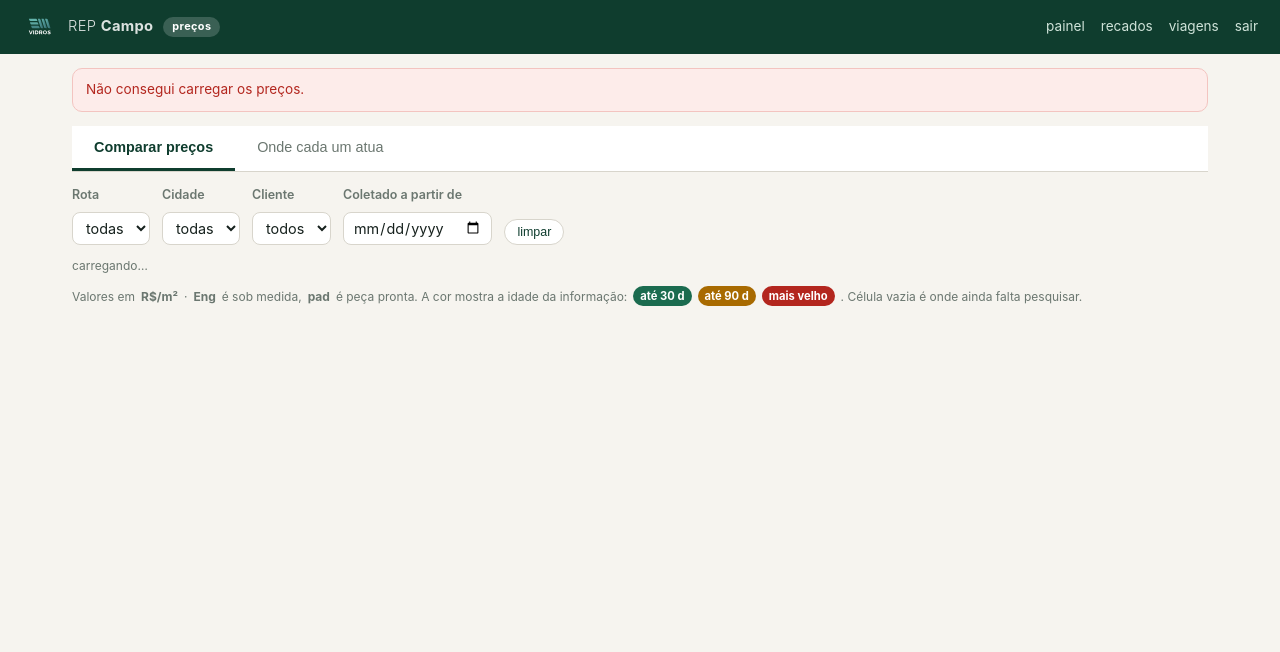
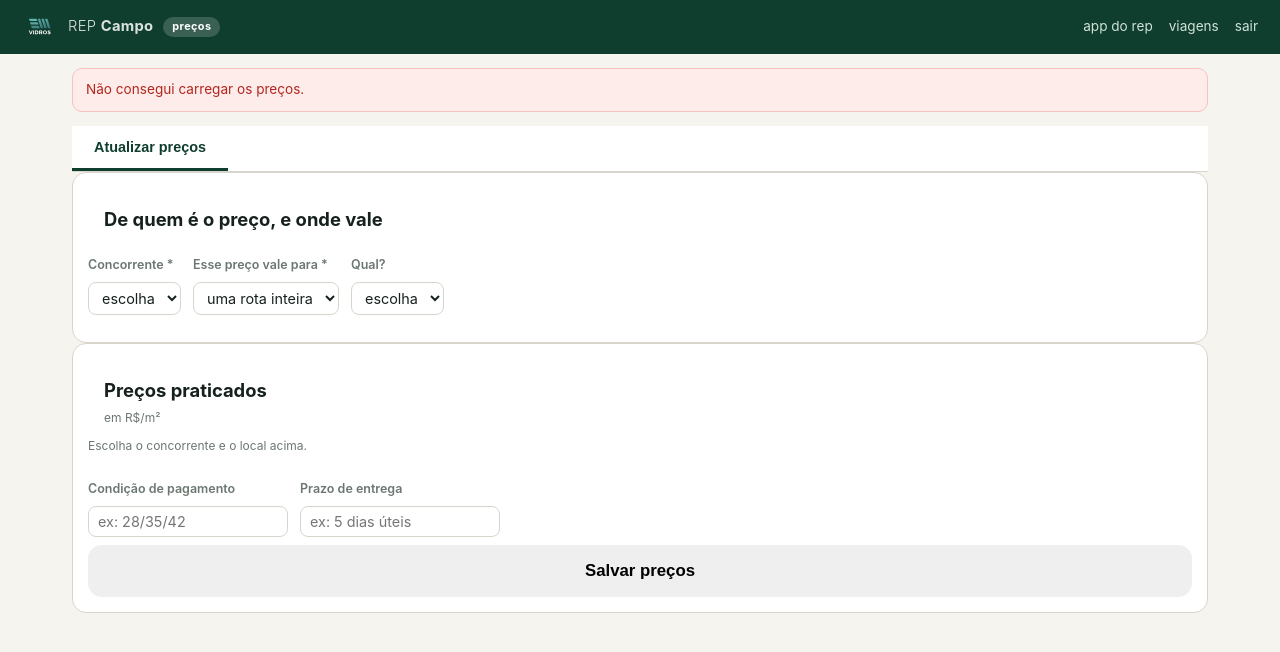
Before and after one commit to em-vidros/rep-campo, a Python web app: template templates/precos.html in a window 1280 px wide. Shown: the top 652 px of the page. Run offline with Jinja, Linux system fonts and the light colour scheme; the template is opened without the code that fills it, so the values that code supplies are empty.

Commit message:
O representante passa a preencher os precos direto
Ricardo: "quero que o representante preencha com os precos dos concorrentes
listados dos principais itens. eventualmente ele consegue essas informacoes e
precisamos atualiza-las em algum lugar por regiao, rota, cidade ou cliente".

Faltava exatamente isso. Ate agora o preco so entrava como subproduto de uma
visita registrada - mas ele descobre preco a conta-gotas: uma proposta que o
cliente mostrou, um telefonema, uma conversa na loja. Nem sempre ha visita, e
obrigar a criar uma ficha inteira para anotar um preco e atrito que faz a
informacao nao ser registrada.

Agora /precos abre na aba "Atualizar precos", e ela e do representante tambem -
o link entrou no topo do app dele. Ele escolhe o concorrente, diz se aquele
preco vale para uma ROTA, uma CIDADE ou um CLIENTE, e preenche a cesta.

O detalhe que faz a tela ser usada: se ja existe pesquisa daquele concorrente
naquele recorte, os campos abrem com o ULTIMO PRECO CONHECIDO e a data ao lado.
Ele corrige o que mudou em vez de digitar dez campos de novo. Atualizar vira
barato, e so assim o dado se mantem vivo.

Cada envio grava registro novo: a serie guarda a historia e o painel mostra o
mais recente. As outras colunas se preenchem sozinhas a partir do escopo
(cliente traz cidade e rota; cidade traz a rota), para o painel poder filtrar
por qualquer uma delas depois.

O banco passou a aceitar preco sem ficha: ficha_uuid vira nulo, e a coluna
origem separa 'ficha' de 'direto'.

As abas Comparar e Onde atua continuam so para gestao.

```diff
--- a/scripts/setup_db.py
+++ b/scripts/setup_db.py
@@ -257,6 +257,11 @@
     "ALTER TABLE clientes ADD COLUMN IF NOT EXISTS pedidos_12m INTEGER",
     # plano de visita local nao e viagem: mesma estrutura, sem estrada
     "ALTER TABLE viagens ADD COLUMN IF NOT EXISTS tipo TEXT DEFAULT 'viagem'",
+    # preco tambem entra pela tela do representante, sem visita nenhuma: ele
+    # descobre por telefone, por proposta que o cliente mostrou, por conversa
+    "ALTER TABLE precos_concorrencia ALTER COLUMN ficha_uuid DROP NOT NULL",
+    "ALTER TABLE precos_concorrencia ADD COLUMN IF NOT EXISTS origem TEXT DEFAULT 'ficha'",
+    "ALTER TABLE precos_concorrencia ADD COLUMN IF NOT EXISTS escopo TEXT",
 ]
 
 
--- a/static/painel.css
+++ b/static/painel.css
@@ -250,3 +250,23 @@
   border:1px solid var(--borda);border-radius:8px;padding:6px 10px;font-size:.88rem
 }
 .chip-lugar small{color:var(--cinza);font-size:.72rem}
+
+/* ---- tela de atualizar precos ---- */
+.grupo-itens{
+  font-size:.72rem;text-transform:uppercase;letter-spacing:.8px;color:var(--verde);
+  font-weight:700;margin:12px 0 6px;padding-bottom:4px;border-bottom:1px solid var(--borda)
+}
+.linha-preco{display:flex;gap:10px;align-items:center;margin-bottom:7px}
+.linha-preco .nome{flex:1;display:flex;flex-direction:column;font-size:.92rem}
+.linha-preco .quando{color:var(--cinza);font-size:.7rem}
+.linha-preco input{
+  width:120px;padding:8px 10px;border:1px solid var(--borda);border-radius:8px;
+  font-size:1rem;text-align:right;font-variant-numeric:tabular-nums
+}
+.linha-preco input:not([value=""]):not(:placeholder-shown){border-color:var(--verde-claro)}
+.linha-preco input[placeholder="nome do item"]{flex:1;text-align:left}
+@media (max-width:520px){
+  .linha-preco input{width:96px}
+  .filtros label{width:100%}
+  .filtros select,.filtros input{max-width:none;width:100%}
+}
--- a/static/precos.js
+++ b/static/precos.js
@@ -29,6 +29,7 @@
     cliente: $('f-cliente').value, desde: $('f-desde').value,
   });
   const r = await fetch('/api/precos/matriz?' + q);
+  if (r.status === 403) return;          // representante nao ve a grade
   if (!r.ok) {
     $('msg').innerHTML = '<div class="alerta erro">Não consegui carregar os preços.</div>';
     return;
@@ -123,4 +124,122 @@
   carregar();
 };
 
-carregar();
+if (document.getElementById('tela-grade')) carregar();
+
+/* ==================================================== atualizar precos ====
+
+   O representante consegue essa informacao a conta-gotas: uma proposta que o
+   cliente mostrou, um telefonema, uma conversa na loja. Entao a tela abre com
+   o ultimo preco conhecido daquele recorte ja preenchido - ele corrige o que
+   mudou em vez de digitar dez campos toda vez.
+*/
+let OPCOES = null;
+
+const ERROS_P = {
+  sem_concorrente: 'Escolha o concorrente.',
+  sem_escopo: 'Escolha se o preço vale para uma rota, uma cidade ou um cliente.',
+  escopo_desconhecido: 'Não encontrei esse cliente na carteira.',
+  sem_precos: 'Preencha ao menos um preço.',
+};
+
+function msg(t, erro) {
+  $('msg').innerHTML = t ? `<div class="alerta ${erro ? 'erro' : 'info'}">${esc(t)}</div>` : '';
+  if (t) window.scrollTo({ top: 0, behavior: 'smooth' });
+}
+
+async function carregarForm() {
+  const q = new URLSearchParams({
+    concorrente: concorrenteEscolhido() || '',
+    escopo: $('p-escopo').value, valor: $('p-valor').value,
+  });
+  const r = await fetch('/api/precos/formulario?' + q);
+  if (!r.ok) return;
+  const d = await r.json();
+
+  if (!OPCOES) {
+    OPCOES = d.opcoes;
+    $('p-concorrente').innerHTML = '<option value="">escolha</option>' +
+      d.concorrentes.map(c => `<option value="${esc(c)}">${esc(c)}</option>`).join('');
+    encherValor();
+  }
+  $('p-condicao').value = d.condicao_pagamento || '';
+  $('p-prazo').value = d.prazo_entrega || '';
+  $('aviso-anterior').innerHTML = d.ja_pesquisado
+    ? 'Já existe pesquisa deste concorrente neste local — os campos vêm com o '
+      + '<b>último preço conhecido</b>. Ajuste o que mudou e salve.'
+    : (concorrenteEscolhido() && $('p-valor').value
+        ? 'Primeira pesquisa deste concorrente neste local.' : '');
+  desenharItens(d.itens);
+}
+
+function desenharItens(itens) {
+  const pronto = concorrenteEscolhido() && $('p-valor').value;
+  if (!pronto) {
+    $('form-itens').innerHTML = '<p class="dica">Escolha o concorrente e o local acima.</p>';
+    return;
+  }
+  let grupo = '';
+  $('form-itens').innerHTML = itens.map(x => {
+    const cab = x.grupo !== grupo ? `<div class="grupo-itens">${esc(x.grupo)}</div>` : '';
+    grupo = x.grupo;
+    const quando = x.coletado_em
+      ? `<small class="quando">último: ${esc(dataBr(x.coletado_em))}</small>` : '';
+    return cab + `<div class="linha-preco">
+      <span class="nome">${esc(x.item)}${quando}</span>
+      <input inputmode="decimal" placeholder="R$/m²" data-item="${esc(x.item)}"
+             value="${x.preco != null ? esc(brl(x.preco)) : ''}">
+    </div>`;
+  }).join('') + `
+    <div class="grupo-itens">Outro item</div>
+    <div class="linha-preco">
+      <input id="p-item-livre" placeholder="nome do item">
+      <input id="p-preco-livre" inputmode="decimal" placeholder="R$/m²">
+    </div>`;
+}
+
+const concorrenteEscolhido = () =>
+  $('p-concorrente').value === 'Outro' ? $('p-outro').value.trim() : $('p-concorrente').value;
+
+function encherValor() {
+  if (!OPCOES) return;
+  const tipo = $('p-escopo').value;
+  const sel = $('p-valor');
+  const lista = tipo === 'rota' ? OPCOES.rotas.map(x => [x, x])
+    : tipo === 'cidade' ? OPCOES.cidades.map(x => [x, x])
+    : OPCOES.clientes.map(c => [c.codigo, `${c.nome} — ${c.cidade || 'sem cidade'}`]);
+  sel.innerHTML = '<option value="">escolha</option>' +
+    lista.map(([v, t]) => `<option value="${esc(v)}">${esc(t)}</option>`).join('');
+}
+
+$('p-concorrente').addEventListener('change', () => {
+  $('wrap-outro').classList.toggle('oculto', $('p-concorrente').value !== 'Outro');
+  carregarForm();
+});
+$('p-outro').addEventListener('change', carregarForm);
+$('p-escopo').addEventListener('change', () => { encherValor(); carregarForm(); });
+$('p-valor').addEventListener('change', carregarForm);
+
+$('btn-salvar').addEventListener('click', async () => {
+  const itens = [...document.querySelectorAll('[data-item]')]
+    .map(i => ({ item: i.dataset.item, preco: i.value.trim() }))
+    .filter(x => x.preco);
+  const livre = $('p-item-livre'), precoLivre = $('p-preco-livre');
+  if (livre && livre.value.trim() && precoLivre.value.trim()) {
+    itens.push({ item: livre.value.trim(), preco: precoLivre.value.trim() });
+  }
+  const r = await fetch('/api/precos/registrar', {
+    method: 'POST', headers: { 'Content-Type': 'application/json' },
+    body: JSON.stringify({
+      concorrente: $('p-concorrente').value, concorrente_outro: $('p-outro').value,
+      escopo: $('p-escopo').value, valor: $('p-valor').value, itens,
+      condicao_pagamento: $('p-condicao').value, prazo_entrega: $('p-prazo').value,
+    }),
+  });
+  const d = await r.json().catch(() => ({}));
+  if (!r.ok) return msg(ERROS_P[d.erro] || 'Não consegui salvar.', true);
+  msg(`${d.gravados} preço(s) salvos para ${d.concorrente}.`);
+  carregarForm();
+  PRIMEIRA = true;
+});
+
+carregarForm();
--- a/static/sw.js
+++ b/static/sw.js
@@ -1,5 +1,5 @@
 /* REP Campo - service worker. Cache do app shell para funcionar offline. */
-const CACHE = 'rep-campo-v7';
+const CACHE = 'rep-campo-v8';
 const SHELL = [
   '/static/app.js', '/static/styles.css', '/static/viagens.js',
   '/static/dicas.js', '/static/painel.css', '/static/logo_em_vidros.svg',
--- a/templates/index.html
+++ b/templates/index.html
@@ -18,8 +18,8 @@
     <div class="marca"><img src="/static/logo_em_vidros.svg" alt="EM Vidros" class="logo"><span class="marca-app">REP <b>Campo</b></span></div>
     <span class="topo-links">
       {% if papel in ('gestor', 'admin') %}<a class="sair" href="/painel">painel</a>
-      <a class="sair" href="/recados">recados</a>
-      <a class="sair" href="/precos">preços</a>{% endif %}
+      <a class="sair" href="/recados">recados</a>{% endif %}
+      <a class="sair" href="/precos">preços</a>
 <a class="sair" href="/viagens">viagens</a>
       <a class="sair" href="/conta">conta</a>
       <a class="sair" href="/logout">sair</a>
--- a/templates/precos.html
+++ b/templates/precos.html
@@ -15,8 +15,9 @@
     <div class="marca"><img src="/static/logo_em_vidros.svg" alt="EM Vidros" class="logo">
       <span class="marca-app">REP <b>Campo</b></span> <em>preços</em></div>
     <div class="topo-acoes">
-      <a class="sair" href="/painel">painel</a>
-      <a class="sair" href="/recados">recados</a>
+      <a class="sair" href="/">app do rep</a>
+      {% if papel in ('gestor', 'admin') %}<a class="sair" href="/painel">painel</a>
+      <a class="sair" href="/recados">recados</a>{% endif %}
       <a class="sair" href="/viagens">viagens</a>
       <a class="sair" href="/logout">sair</a>
     </div>
@@ -27,11 +28,47 @@
   <div id="msg"></div>
 
   <nav class="abas">
-    <button class="aba ativa" data-tela="grade">Comparar preços</button>
-    <button class="aba" data-tela="atuacao">Onde cada um atua</button>
+    <button class="aba ativa" data-tela="atualizar">Atualizar preços</button>
+    {% if papel in ('gestor', 'admin') %}<button class="aba" data-tela="grade">Comparar</button>
+    <button class="aba" data-tela="atuacao">Onde cada um atua</button>{% endif %}
   </nav>
 
-  <section id="tela-grade" class="tela ativa">
+  <section id="tela-atualizar" class="tela ativa">
+    <div class="cartao">
+      <h2>De quem é o preço, e onde vale</h2>
+      <div class="filtros">
+        <label>Concorrente *
+          <select id="p-concorrente"><option value="">escolha</option></select>
+        </label>
+        <label id="wrap-outro" class="oculto">Qual concorrente?
+          <input id="p-outro" placeholder="nome do concorrente">
+        </label>
+        <label>Esse preço vale para *
+          <select id="p-escopo">
+            <option value="rota">uma rota inteira</option>
+            <option value="cidade">uma cidade</option>
+            <option value="cliente">um cliente</option>
+          </select>
+        </label>
+        <label id="wrap-valor">Qual?
+          <select id="p-valor"><option value="">escolha</option></select>
+        </label>
+      </div>
+      <p class="dica" id="aviso-anterior"></p>
+    </div>
+
+    <div class="cartao">
+      <h2>Preços praticados <span class="dica">em R$/m²</span></h2>
+      <div id="form-itens"><p class="dica">Escolha o concorrente e o local acima.</p></div>
+      <div class="filtros" style="margin-top:12px">
+        <label>Condição de pagamento <input id="p-condicao" placeholder="ex: 28/35/42"></label>
+        <label>Prazo de entrega <input id="p-prazo" placeholder="ex: 5 dias úteis"></label>
+      </div>
+      <button id="btn-salvar" class="btn">Salvar preços</button>
+    </div>
+  </section>
+
+  <section id="tela-grade" class="tela">
     <div class="filtros">
       <label>Rota <select id="f-rota"><option value="">todas</option></select></label>
       <label>Cidade <select id="f-municipio"><option value="">todas</option></select></label>
```
Also changed, not shown: rep_campo/aplicacao/precos.py (+66 -0 lines), rep_campo/dominio/precos.py (+26 -0 lines), rep_campo/infra/repositorios.py (+58 -0 lines), rep_campo/web/precos.py (+24 -2 lines).
